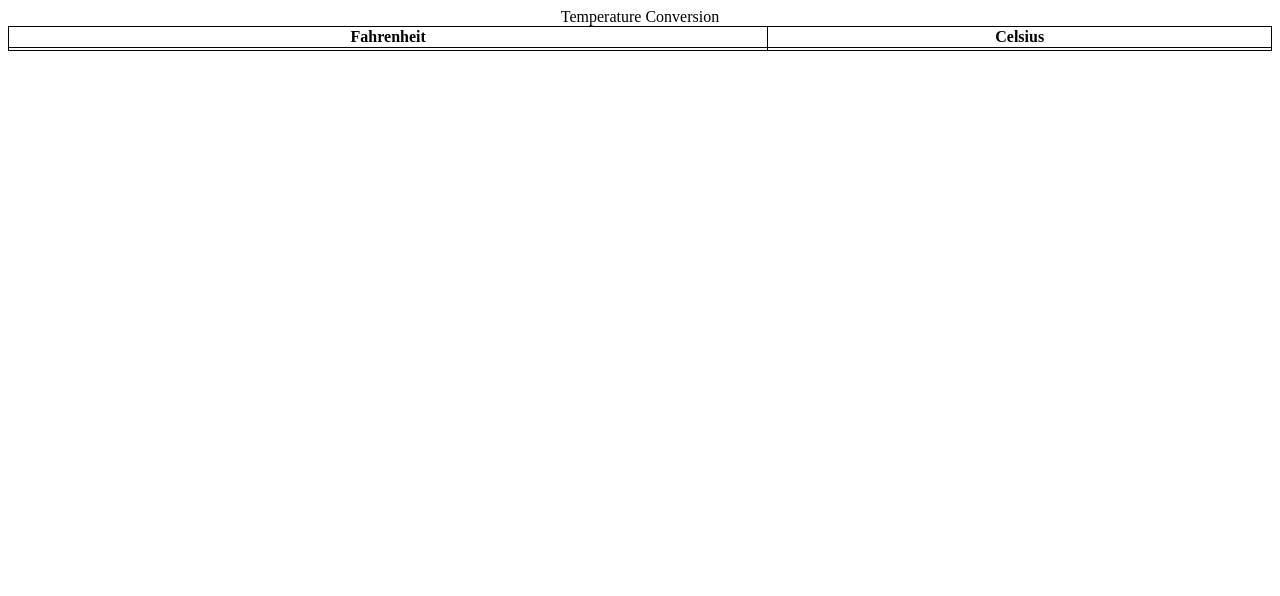
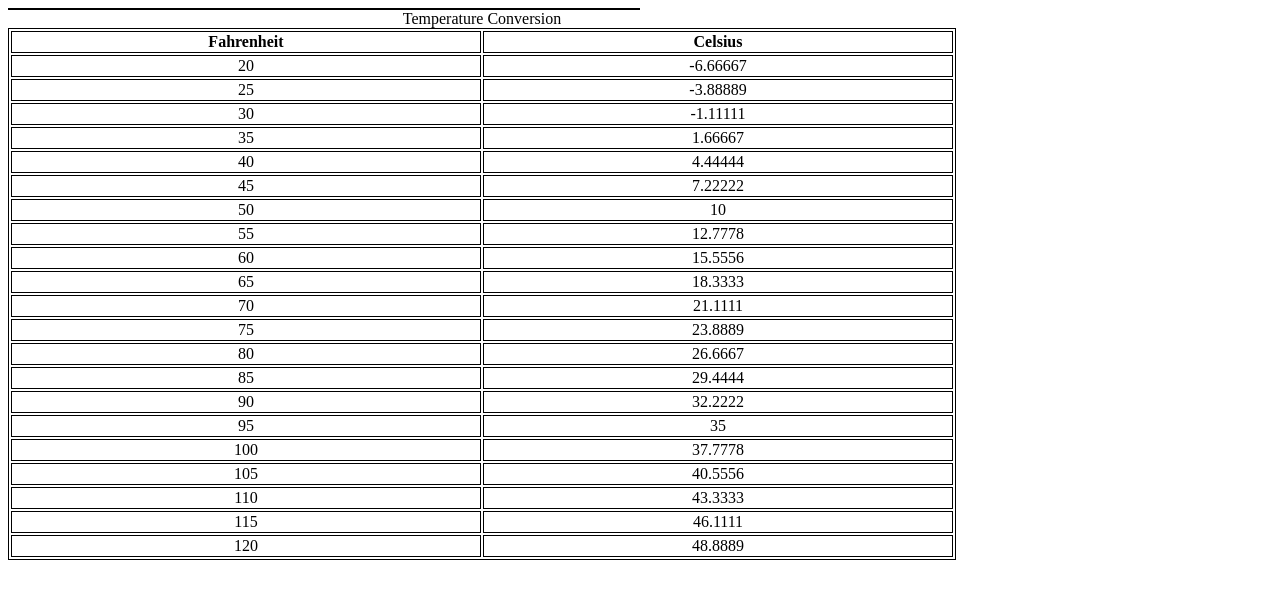
Before and after one commit to Keegan18/Temperature_Conversion, a plain HTML site: page index.html in a window 1280 px wide. Drawn offline with Linux system fonts and the light colour scheme.

Commit message:
Update Final

```diff
--- a/index.html
+++ b/index.html
@@ -1,28 +1,90 @@
 <!DOCTYPE html>
 <html lang="en">
 <head>
+	<link rel="stylesheet" type="text/css" href="styles.css">
 	<meta charset="UTF-8">
 	<title>Conversion Table</title>
-<style>
-table, th, td {
-    border: 1px solid black;
-    border-collapse: collapse;
-    empty-cells: hide;
-}
-</style>
 </head>
 <body>
-  <script type="text/javascript" href="table.js">
-  </script>
+  <script type="text/javascript"></script>
 	<table id="F to C">
-	<table style="width:100%">
+	<table style="width:75%">
 		<caption>Temperature Conversion</caption>
 		<tr>
 			<th>Fahrenheit</th>
 			<th>Celsius</th>
 		</tr>
 		<tr>
-			<td></td>
+			<td>20</td>
+			<td>-6.66667</td>
+		</tr>
+			<td>25</td>
+			<td>-3.88889</td>
+		</tr>
+			<td>30</td>
+			<td>-1.11111</td>
+		</tr>
+			<td>35</td>
+			<td>1.66667</td>
+		</tr>
+			<td>40</td>
+			<td>4.44444</td>
+		</tr>
+			<td>45</td>
+			<td>7.22222</td>
+		</tr>
+			<td>50</td>
+			<td>10</td>
+		</tr>
+			<td>55</td>
+			<td>12.7778</td>
+		</tr>
+			<td>60</td>
+			<td>15.5556</td>
+		</tr>
+			<td>65</td>
+			<td>18.3333</td>
+		</tr>
+			<td>70</td>
+			<td>21.1111</td>
+		</tr>
+			<td>75</td>
+			<td>23.8889</td>
+		</tr>
+			<td>80</td>
+			<td>26.6667</td>
+		</tr>
+		<tr>
+			<td>85</td>
+			<td>29.4444</td>
+		</tr>
+		<tr>
+			<td>90</td>
+			<td>32.2222</td>
+		</tr>
+		<tr>
+			<td>95</td>
+			<td>35</td>
+		</tr>
+		<tr>
+			<td>100</td>
+			<td>37.7778</td>
+		</tr>
+		<tr>
+			<td>105</td>
+			<td>40.5556</td>
+		</tr>
+		<tr>
+			<td>110</td>
+			<td>43.3333</td>
+		</tr>
+		<tr>
+			<td>115</td>
+			<td>46.1111</td>
+		</tr>
+		<tr>
+			<td>120</td>
+			<td>48.8889</td>
 		</tr>
 	</table>
 </body>
--- /dev/null
+++ b/styles.css
@@ -0,0 +1,7 @@
+table, th, td {
+    border: 1px solid black;
+    width: 50%;
+}
+td {
+	text-align: center;
+}
```
Also changed, not shown: table.js (+3 -13 lines).
